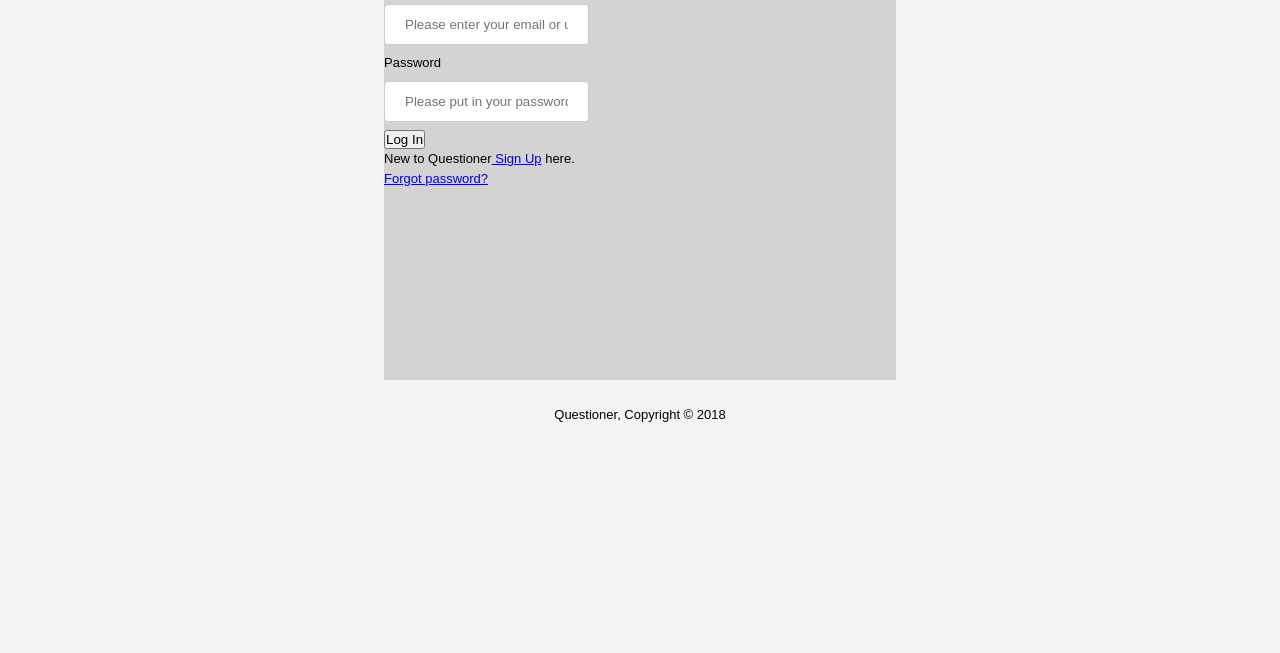
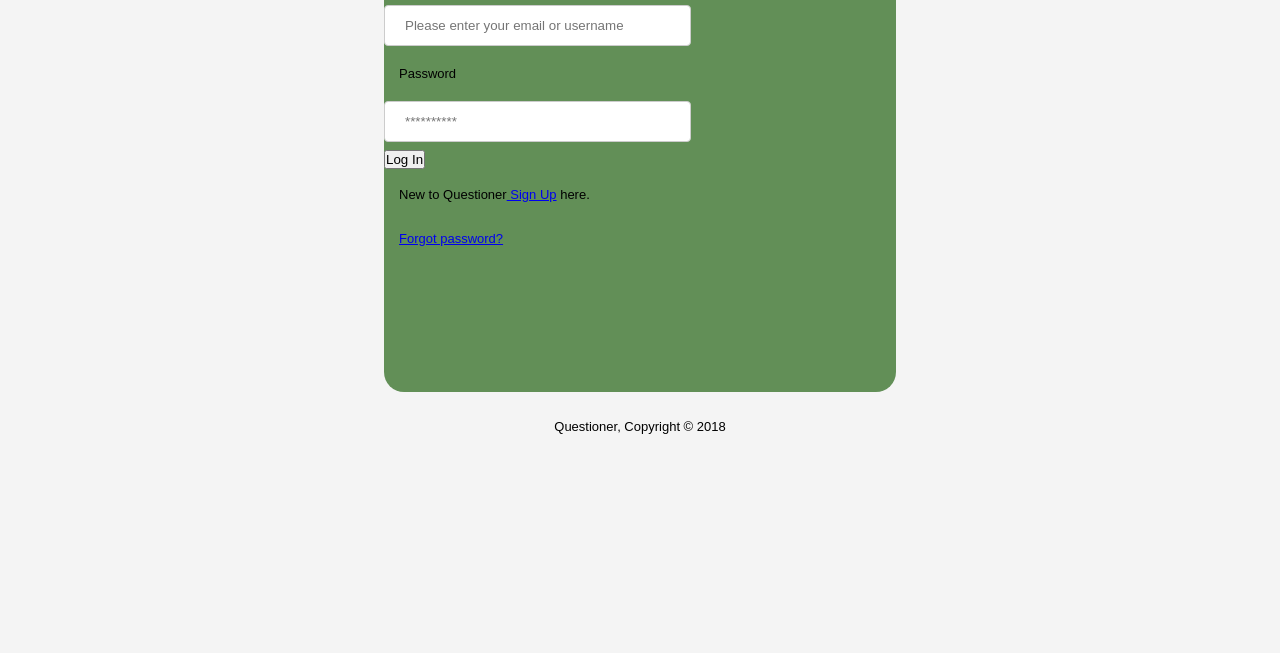
Before and after one commit to K3beros/questioner, a website: page UI/login.html in a window 1280 px wide. Shown: the part 147-800 px from the top of the page. Drawn offline with Linux system fonts and the light colour scheme.

Commit message:
Start fix on login form and brand

```diff
--- a/UI/css/login.css
+++ b/UI/css/login.css
@@ -1,5 +1,5 @@
 input[type=text], input[type=email], input[type="password"]{
-  width: 40%;
+  width: 60%;
   padding: 12px 20px;
   margin: 8px 0;
   display: block;
@@ -19,6 +19,13 @@ input[type=submit] {
   cursor: pointer;
 }
 
+.label {
+  padding: 10px;
+}
+
+.input {
+  margin: 10px;
+}
 
 
 /* Affects the brand styling */
@@ -28,4 +35,11 @@ div #form-div {
   padding: 20px;
 }
 
-.form-style {}
+.form-style {
+  display: block;
+  padding-bottom: 10%;
+  margin: 0 auto;
+  background-color: #467c39d5;
+  max-width: 40%;
+  border-radius: 20px;
+  }
--- a/UI/css/style.css
+++ b/UI/css/style.css
@@ -138,13 +138,7 @@ body h1{
 	padding-top: 25px;
 }
 
-.form-style {
-display: block;
-padding-bottom: 15%;
-margin: 0 auto;
-background-color: #d4d3d1;
-max-width: 40%;
-}
+
 
 .label {
 	display: block;
--- a/UI/login.html
+++ b/UI/login.html
@@ -3,20 +3,20 @@
 <head>
 	<meta charset="utf-8">
 	<meta name="viewport" content="width=device-width", initial-scale="1.0">
-<<<<<<< HEAD
+
 	<link rel="stylesheet" type="text/css" href="./css/login.css">
 	<link rel="stylesheet" type="text/css" href="./css/style.css">
-=======
+
 	<link rel="stylesheet" type="text/css" href="./css/style.css">
 	<link rel="stylesheet" type="text/css" href="./css/login.css">
->>>>>>> ft-user-profile-#162764819
+
 	<title>Login | Questioner</title>
 </head>
 <body>
 	<header>
 
 		<div id="brand">
-			<h1><a href="../index.html">Questioner</a></h1>
+			<a href="../index.html">Questioner</a>
 		</div>
 		<nav>
 			<ul>
@@ -32,12 +32,12 @@
 	<div class="form-style" id="form-div">
 		<form class="display">
 			<label class="label">Email or Username</label>
-			<input type="text" placeholder="Please enter your email or username" name="email">
-			<label>Password</label>
-			<input type="password" placeholder="Please put in your password" name="password">
+			<input type="text" class="input" placeholder="Please enter your email or username" name="email">
+			<label class="label">Password</label>
+			<input type="password" class="input" placeholder="**********" name="password">
 			<input type="button" value="Log In" name="submit">
-			<p>New to Questioner<a href="signup.html"> Sign Up</a> here.</p>
-			<p><a href="#">Forgot password?</a></p>
+			<p class="label">New to Questioner<a href="signup.html"> Sign Up</a> here.</p>
+			<p class="label"><a href="#">Forgot password?</a></p>
 
 		</form>
 	</div>
```
